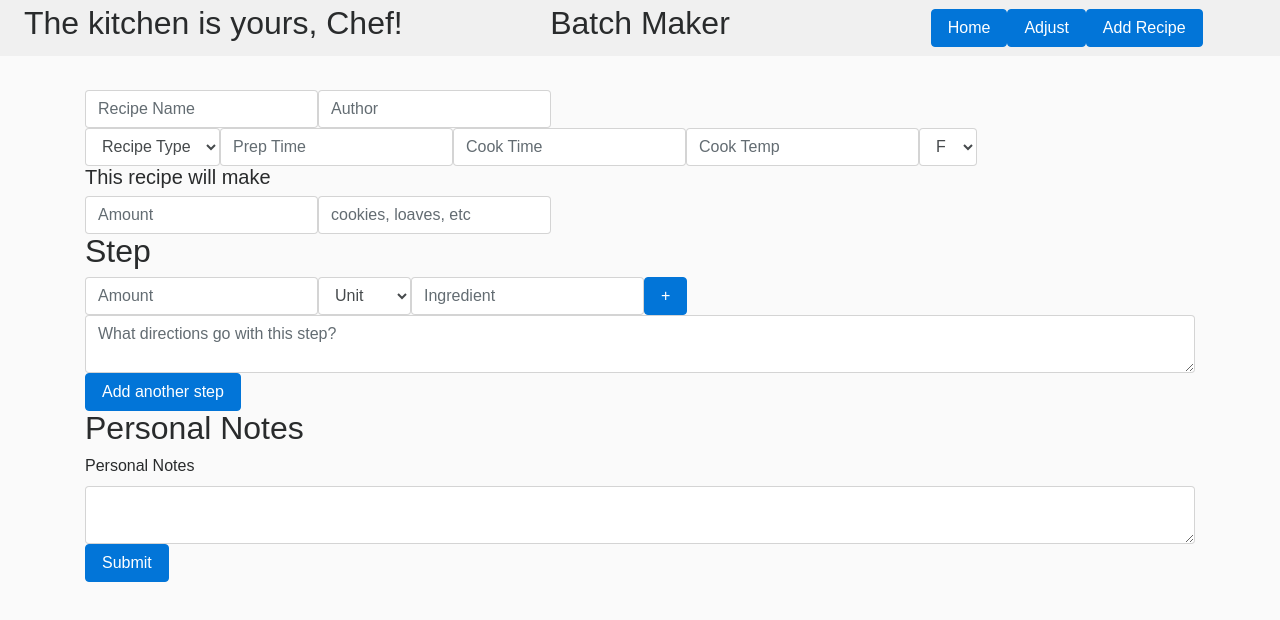
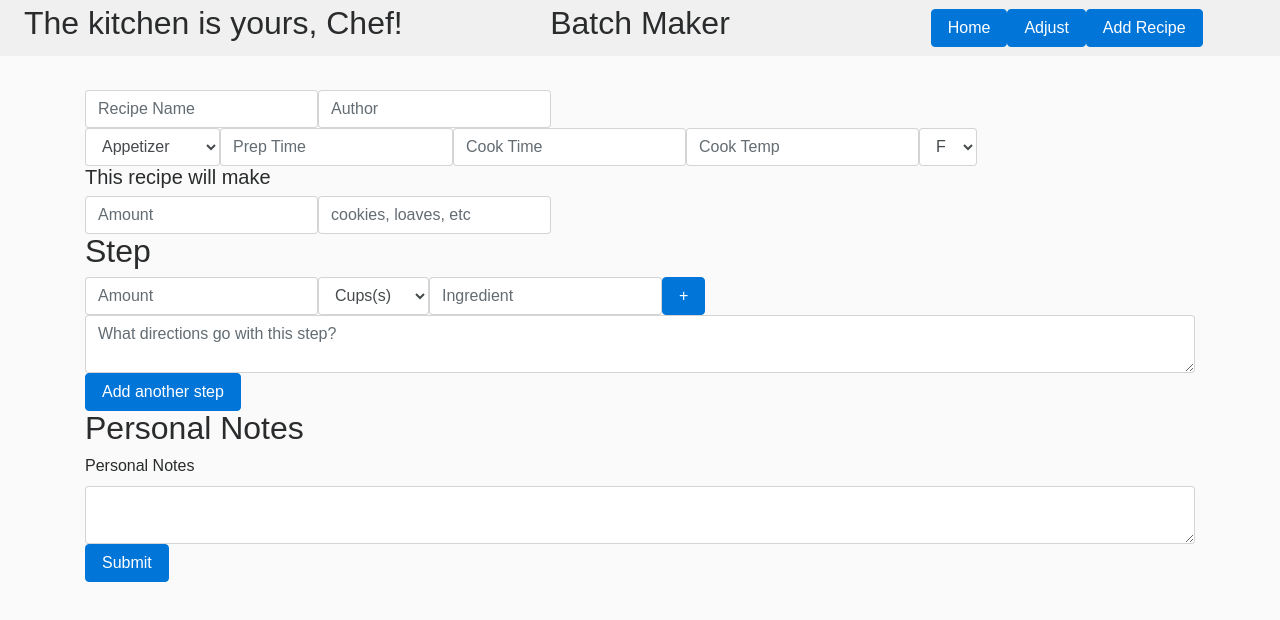
Before and after one commit to DoyleJM80/Batch-Maker---week-12-project, a React (Create React App) app: page /add-recipe in a window 1280 px wide. Shown: the top 620 px of the page. Built offline with nearby package versions, Linux system fonts and the light colour scheme; sample sign-in values are in the browser's storage.

Commit message:
reset state on button clicks

```diff
--- a/src/components/RecipeForm.js
+++ b/src/components/RecipeForm.js
@@ -31,7 +31,8 @@ export default class RecipeForm extends Component {
       item: this.state.item
     };
     ingredients.push(ingredient);
-    this.setState({ ingredients });
+    this.setState({ ingredients, quantity: 0, unit: '', item: '' });
+
     console.log(this.state.ingredients);
   };
 
@@ -42,7 +43,7 @@ export default class RecipeForm extends Component {
       instructions: this.state.instructions
     }
     steps.push(step);
-    this.setState({steps});
+    this.setState({steps, ingredients: []});
     console.log(this.state.steps);
   };
 
@@ -75,6 +76,9 @@ export default class RecipeForm extends Component {
           console.log(err)
         });
       event.target.reset();
+      this.setState({
+        steps: []
+      })
   };
 
   render() {
@@ -114,7 +118,7 @@ export default class RecipeForm extends Component {
 
             <div className="form-inline">
               <select className="form-control" name="type" onChange={this.handleInput}>
-                <option value="" disabled selected hidden>Recipe Type</option>
+                <option value="" disabled hidden>Recipe Type</option>
                 <option value="appetizer">Appetizer</option>
                 <option value="entree">Entree</option>
                 <option value="dessert">Dessert</option>
@@ -150,14 +154,15 @@ export default class RecipeForm extends Component {
               <input className="form-control" type="number" name="quantity" placeholder="Amount" onChange={this.handleInput}/>
 
               <select className="form-control" name="unit" onChange={this.handleInput}>
-                <option value="" disabled selected hidden>Unit</option>
-                <option value="cups">Cups</option>
-                <option value="tbs">Tbs</option>
-                <option value="tsp">Tsp</option>
-                <option value="oz">Oz</option>
-                <option value="pint">Pint</option>
-                <option value="quart">Quart</option>
-                <option value="gallon">Gallon</option>
+                <option value="" disabled hidden>Unit</option>
+                <option value="cups(s)">Cups(s)</option>
+                <option value="tbs(s)">Tbs(s)</option>
+                <option value="tsp(s)">Tsp(s)</option>
+                <option value="oz(s)">Oz(s)</option>
+                <option value="pint(s)">Pint(s)</option>
+                <option value="quart(s)">Quart(s)</option>
+                <option value="Gallon(s)">Gallon(s)</option>
+                <option value="Slice(s)">Slice(s)</option>
               </select>
 
               <input className="form-control" type="text" name="item" placeholder="Ingredient" onChange={this.handleInput}/>
```
